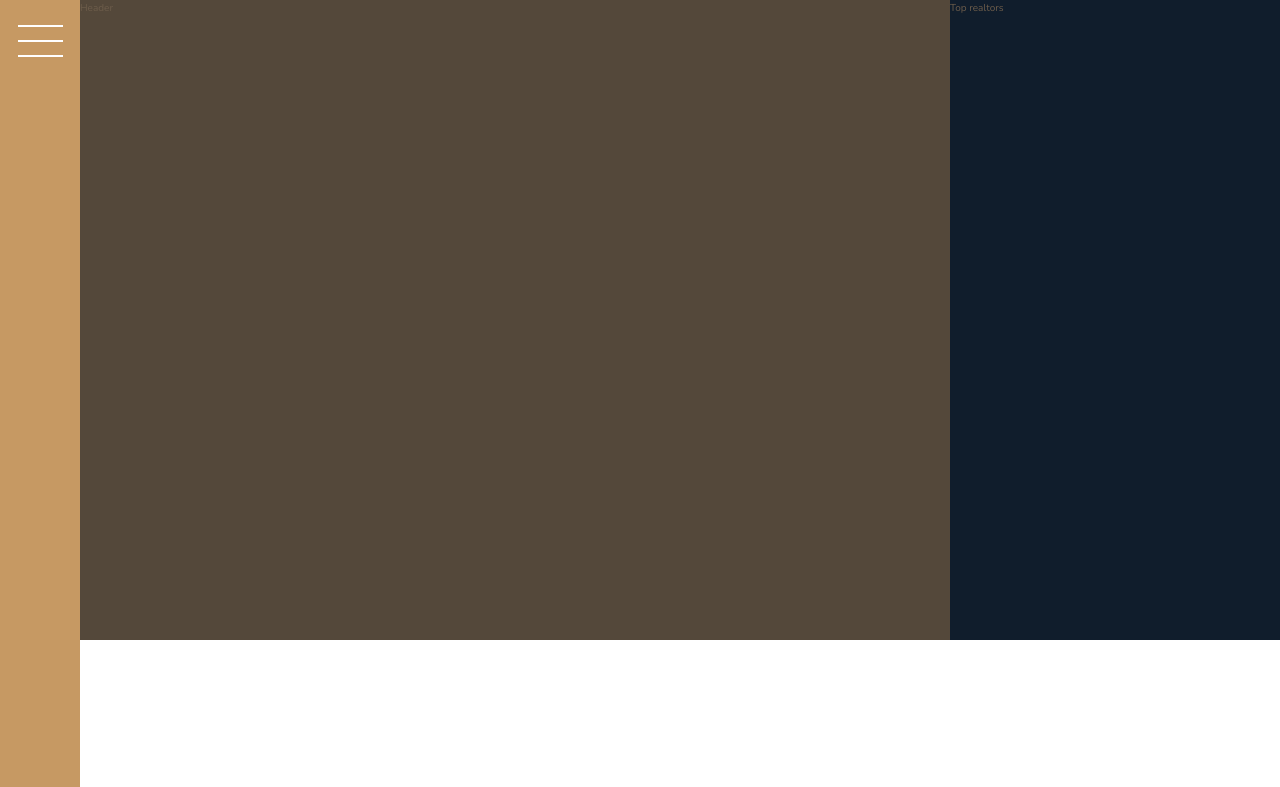
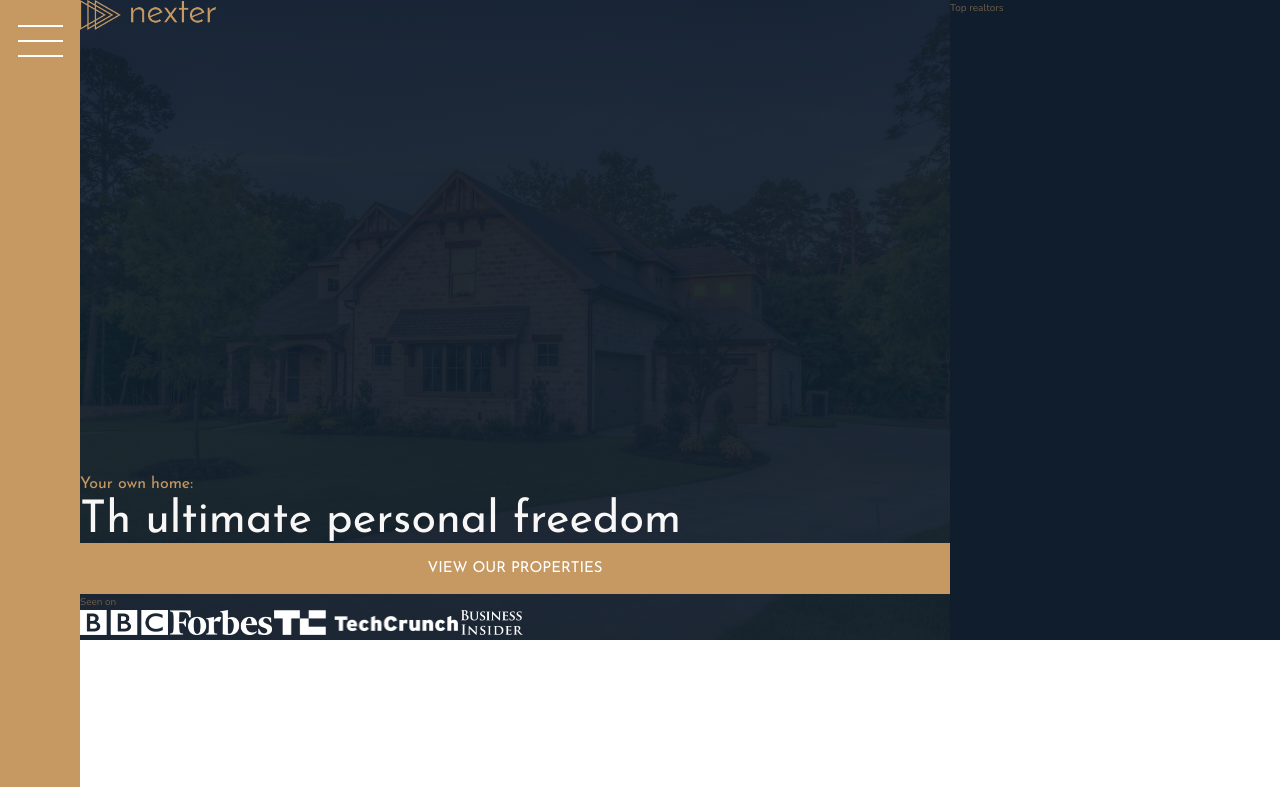
Before and after one commit to Tmoyni/Nexter, a website: page index.html in a window 1280 px wide. Shown: the top 787 px of the page. Drawn offline with nearby package versions, Linux system fonts and the light colour scheme.

Commit message:
set up elements in header

```diff
--- a/index.html
+++ b/index.html
@@ -16,7 +16,17 @@
             <button class="nav-btn"></button>
         </div>
         <header class="header">
-            Header
+            <img src="img/logo.png" alt="Nexter logo" class="header__logo">
+            <h3 class="heading-3">Your own home:</h3>
+            <h1 class="heading-1">Th ultimate personal freedom</h1>
+            <button class="btn">View our properties</button>
+            <div class="header__seenon-text">Seen on</div>
+            <div class="header__seenon-logos">
+                <img src="img/logo-bbc.png" alt="Seen on logo 1">
+                <img src="img/logo-forbes.png" alt="Seen on logo 2">
+                <img src="img/logo-techcrunch.png" alt="Seen on logo 3">
+                <img src="img/logo-bi.png" alt="Seen on logo 4">
+            </div>
         </header>
         <div class="realtors">
             Top realtors
--- a/sass/_header.scss
+++ b/sass/_header.scss
@@ -1,4 +1,27 @@
 .header {
     background-color: $color-grey-dark-1;
     grid-column: full-start / col-end 6;
+    background-image: linear-gradient(rgba($color-secondary, .93), rgba($color-secondary, .93)),
+        url(../img/hero.jpeg);
+    background-size: cover;
+    background-position: center;
+
+    display: grid;
+    grid-template-rows: 1fr;
+
+    &__logo {
+        height: 3rem;
+    }
+
+    &__seenon-text {
+
+    }
+
+    &__seenon-logos {
+
+        img {
+            height: 2.5rem;
+        }
+    }
+
 }
--- a/sass/_typography.scss
+++ b/sass/_typography.scss
@@ -5,6 +5,10 @@
 
 .heading-1 {
     @extend %heading;
+    font-size: 4.5rem;
+    color: $color-grey-light-1;
+    line-height: 1;
+
 }
 
 .heading-2 {
```
Also changed, not shown: css/style.css.
